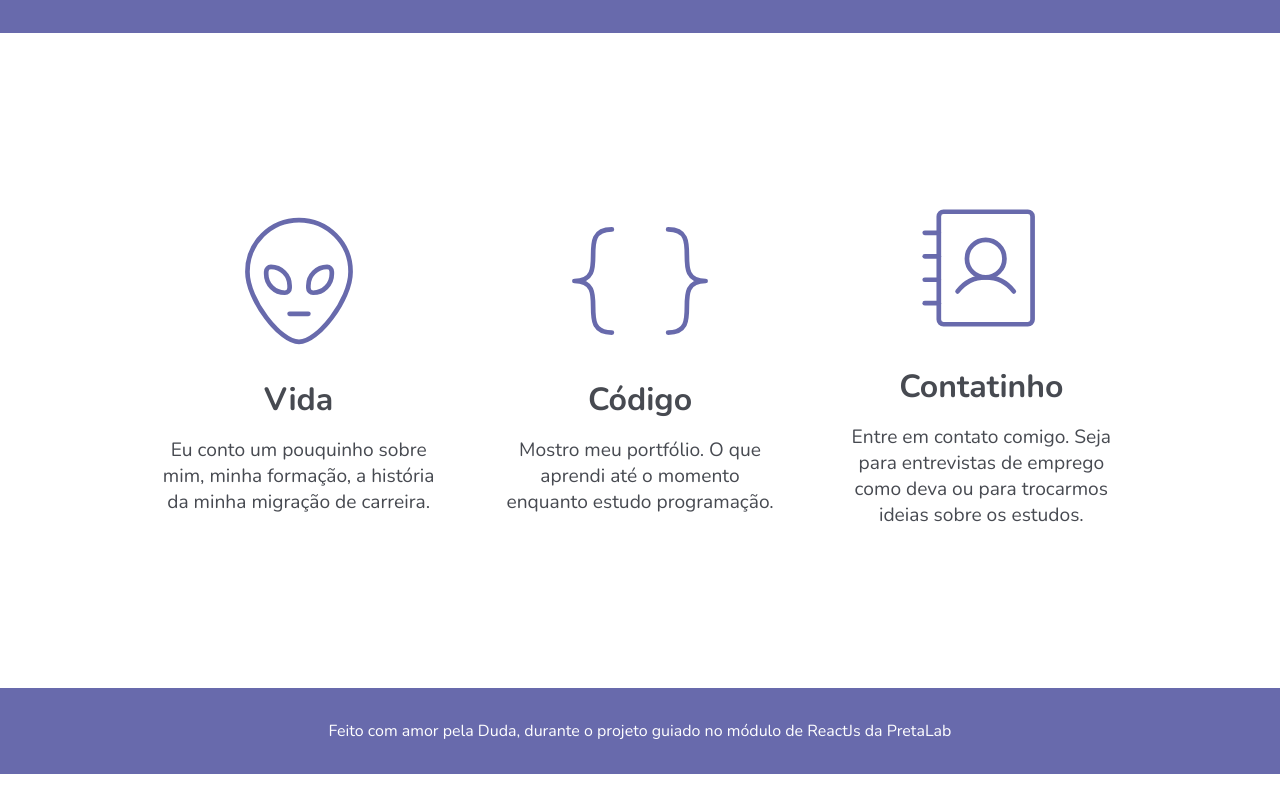
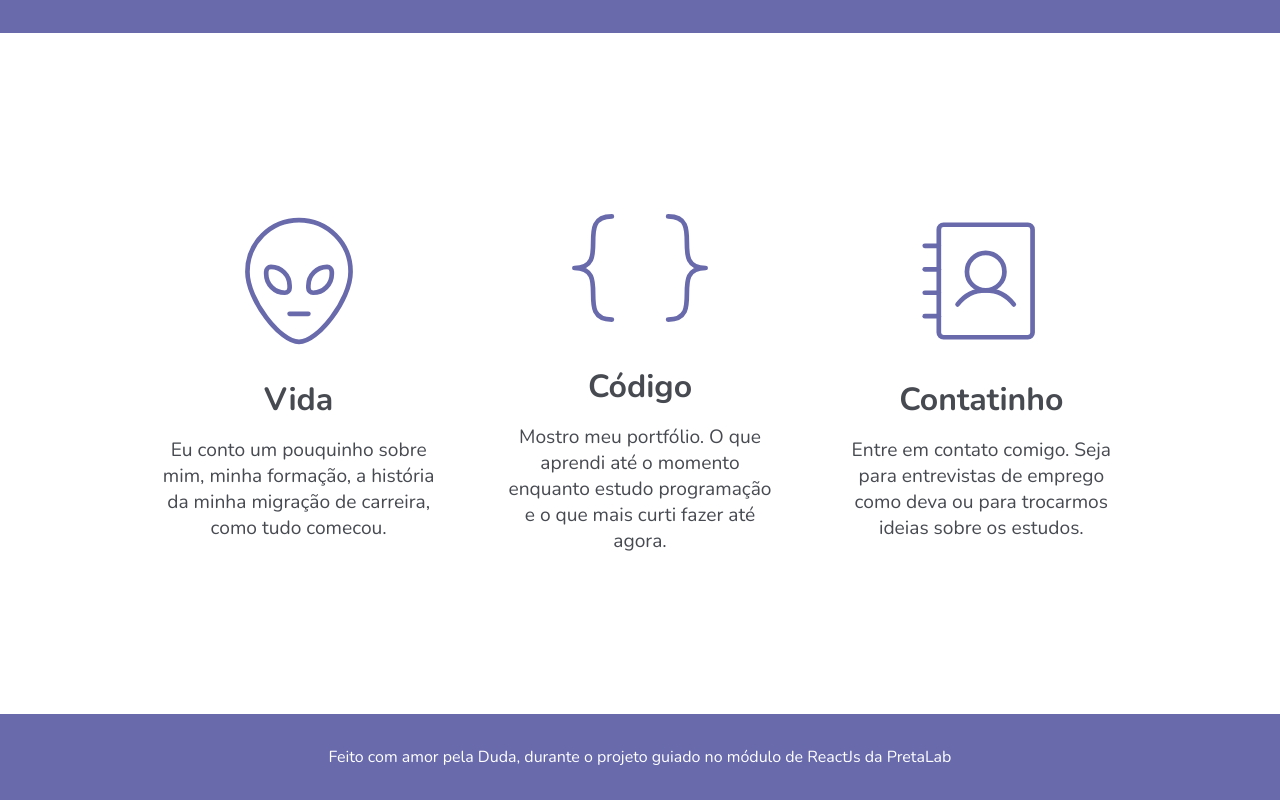
Before and after one commit to DudaAhkera/projeto-final-pretalab, a React (Vite) app: page / in a window 1280 px wide. Shown: the part 690-1490 px from the top of the page. Before the commit the page ends 1464 px from the top, so only its background shows below. Built offline with nearby package versions, Linux system fonts and the light colour scheme; no server answers.

Commit message:
aumenta texto

```diff
--- a/src/pages/Inicio.jsx
+++ b/src/pages/Inicio.jsx
@@ -11,12 +11,12 @@ function Inicio () {
                 <div className={styles.cardContainer}>
                     <Alien size={150} color="#686AAC" weight="thin" />
                     <h2 className={styles.cardTitle}>Vida</h2>
-                    <p className={styles.cardText}>Eu conto um pouquinho sobre mim, minha formação, a história da minha migração de carreira. </p>
+                    <p className={styles.cardText}>Eu conto um pouquinho sobre mim, minha formação, a história da minha migração de carreira, como tudo comecou. </p>
                 </div>
                 <div className={styles.cardContainer}>
                     <BracketsCurly size={150} color="#686AAC" weight="thin" />
                     <h2 className={styles.cardTitle}>Código</h2>
-                    <p className={styles.cardText}>Mostro meu portfólio. O que aprendi até o momento enquanto estudo programação. </p>
+                    <p className={styles.cardText}>Mostro meu portfólio. O que aprendi até o momento enquanto estudo programação e o que mais curti fazer até agora. </p>
                 </div>
                 <div className={styles.cardContainer}>
                     <AddressBook size={150} color="#686AAC" weight="thin" />
```
